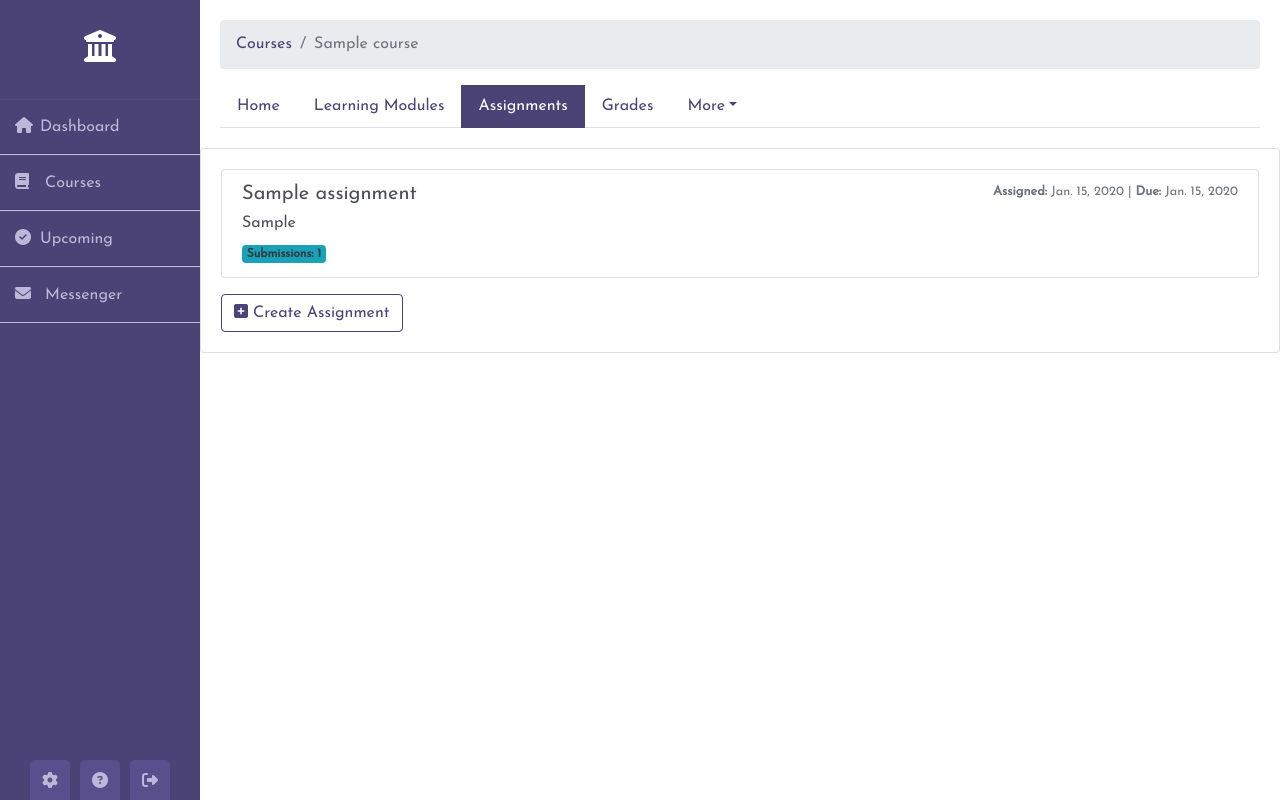
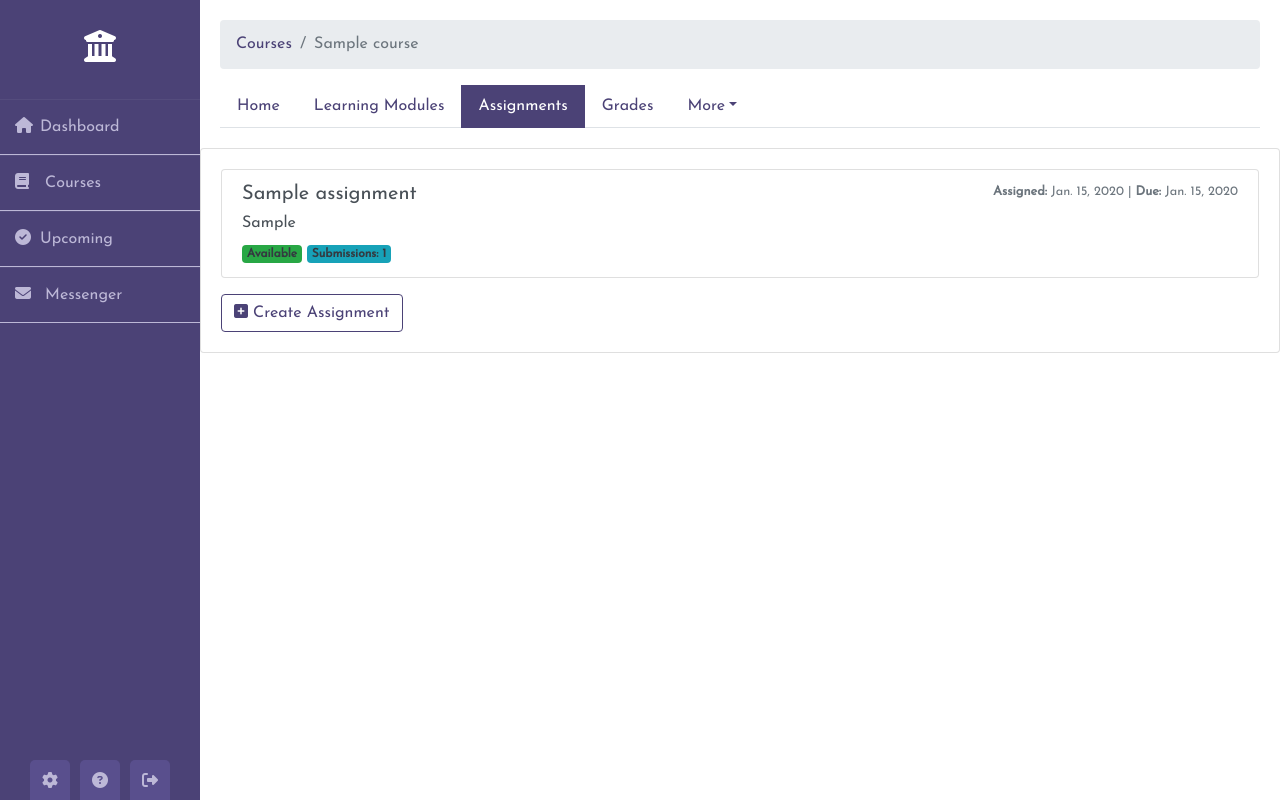
Before and after one commit to justinpitera/Tally, a Django app: page /coursework/1/ in a window 1280 px wide, after a click on "Assignments". Run offline with Django 5.2, Linux system fonts and the light colour scheme; a user stored in the database is signed in; tables that the repository leaves empty hold one stand-in row (values such as "Sample post"); data that the repository does not hold is empty; some libraries are stand-ins or nearby versions.

Commit message:
working not available. now time to implement

```diff
--- a/coursework/templates/coursework/view_course.html
+++ b/coursework/templates/coursework/view_course.html
@@ -206,11 +206,20 @@
                      <h6>{{ assignment.instruction|truncatechars:100 }}</h6>
 
                      {% if is_instructor %}
+
                         {% with status=assignments_submission_status|get_item:assignment.id %}
+                           {% if status.not_available %}
+                              <span class="badge bg-dark text-white">Not Available</span>
+                           {% else %}
+                              <span class="badge bg-success text-dark">Available</span>
+                           {% endif %}
                            <span class="badge bg-info text-dark">Submissions: {{ status.submission_count }}</span>
                         {% endwith %}
                      {% else %}
                         {% with status=assignments_submission_status|get_item:assignment.id %}
+                           {% if status.not_available %}
+                           <span class="badge bg-dark text-white">Not Available</span>
+                           {% endif %}
                            {% if status.is_late %}
                               <span class="badge bg-danger text-dark">Late</span>
                            {% endif %}
--- a/coursework/views.py
+++ b/coursework/views.py
@@ -101,6 +101,7 @@ def course_detail_view(request, course_id):
 
     assignments_submission_status = {}
     for assignment in assignments:
+        not_available = assignment.start_date > now().date()
         submissions = assignment.submissions.filter(student=request.user)
         submission_exists = submissions.exists()
         is_late = False
@@ -122,6 +123,7 @@ def course_detail_view(request, course_id):
             'grade': student_grade,
             'assignment_name': assignment.name,
             'assignment_id': assignment.id,
+            'not_available': not_available,  # Add this status to the dictionary
         }
 
     if request.method == 'POST':
```
